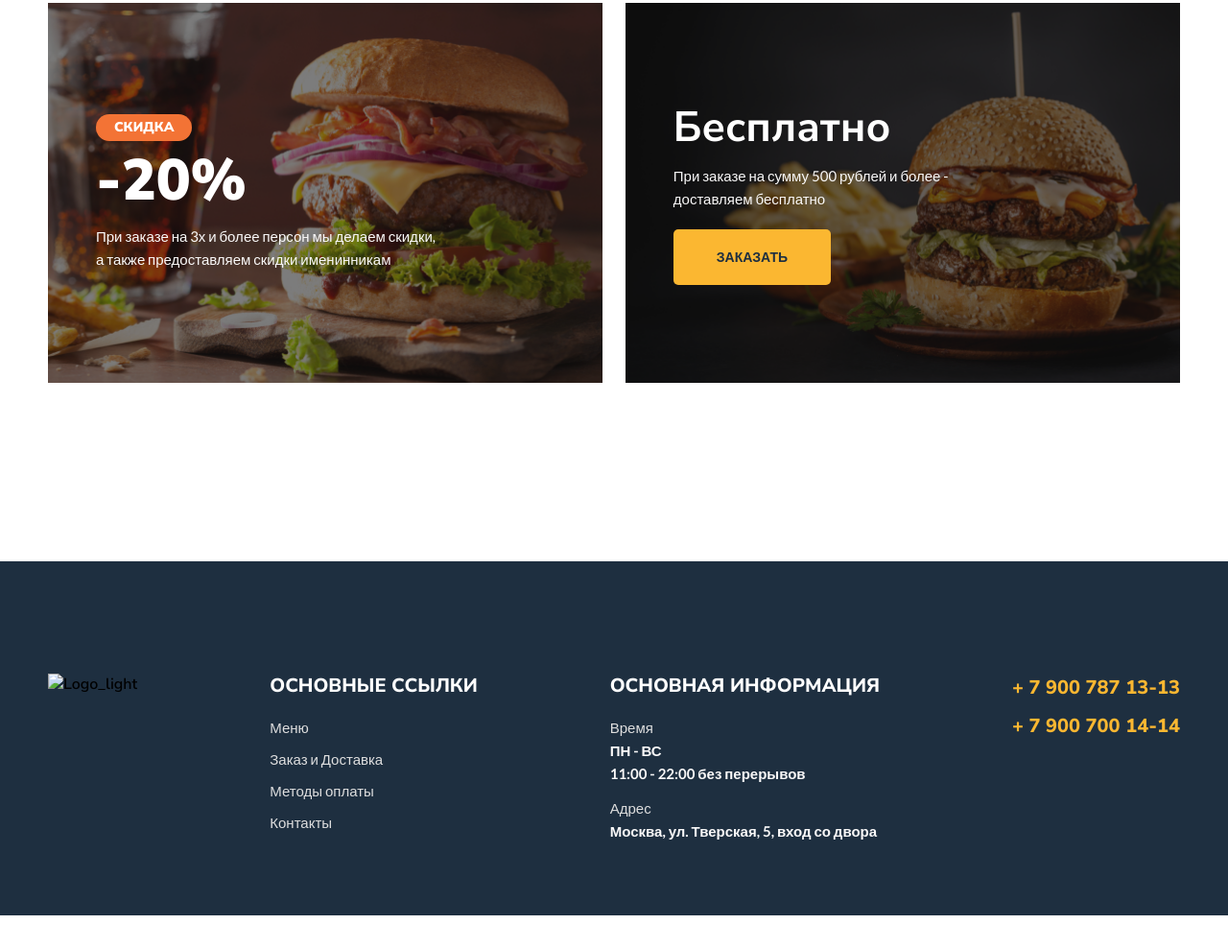
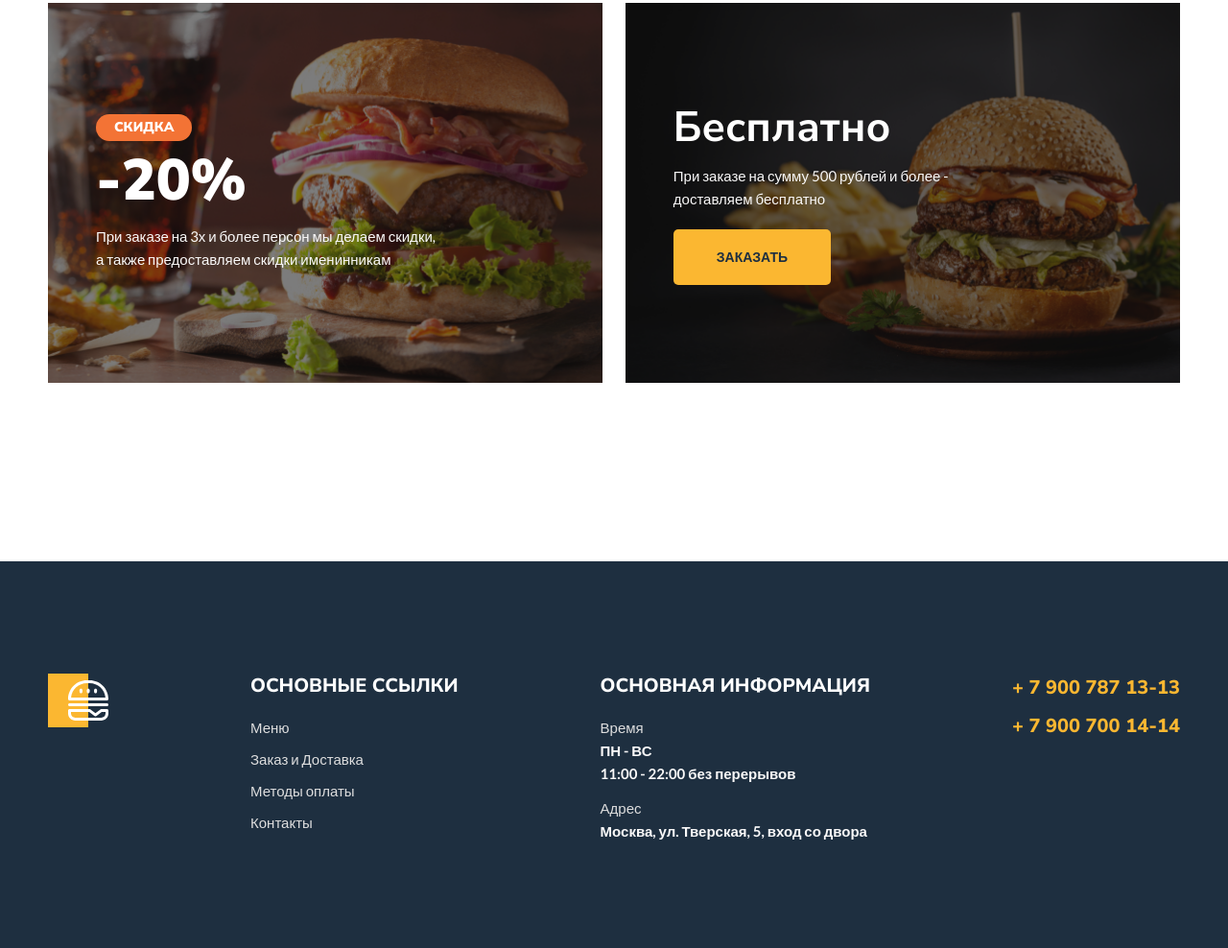
Before and after one commit to Digreemat/Burger, a plain HTML site: page index.html in a window 1280 px wide. Shown: the part 1045-2033 px from the top of the page at 96% size. Before the commit the page ends 1999 px from the top, so only its background shows below. Drawn offline with Linux system fonts and the light colour scheme; the site is published under a folder, as on GitHub Pages, so addresses that start at the root find nothing.

Commit message:
fix index

```diff
--- a/index.html
+++ b/index.html
@@ -51,7 +51,7 @@
     </div>
     <footer>
       <div class="container">
-        <img src="/img/Logo_light.svg" alt="Logo_light" />
+        <img src="img/Logo_light.svg" alt="Logo_light" />
         <div class="main-link">
           <h2>основные ссылки</h2>
           <ul>
```
